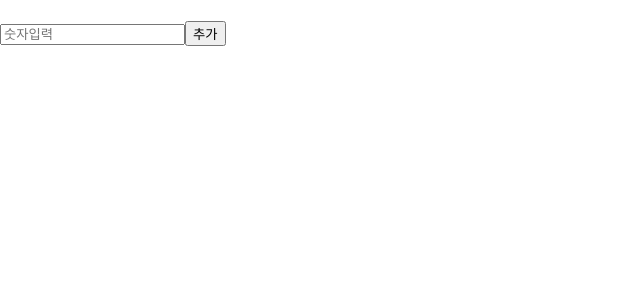
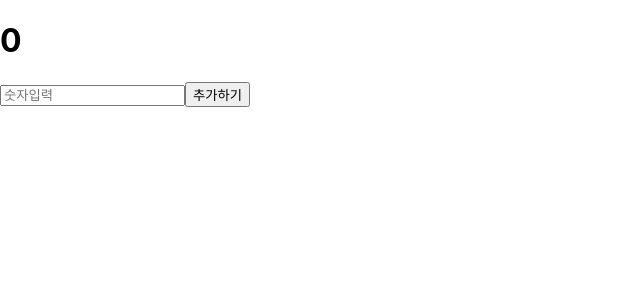
Before and after one commit to ww8007/Learn-React-with-Velopert-Book, a React (Create React App) app in the folder hooks-tutorial/: page / in a window 1280 px wide. Shown: the top 300 px of the page, without its empty margins (0-640 px from the left). Built offline with nearby package versions, Linux system fonts and the light colour scheme.

Commit message:
Make Success useState->useReducer

```diff
--- a/hooks-tutorial/src/GetAvgReducer.js
+++ b/hooks-tutorial/src/GetAvgReducer.js
@@ -1,47 +1,75 @@
 import React, { useReducer, useMemo } from 'react';
+
+function getAvg(numbers) {
+  if (numbers.length === 0) {
+    return 0;
+  }
+  const sum = numbers.reduce((acc, current) => acc + current);
+  return sum / numbers.length;
+}
 
 function reducer(state, action) {
   switch (action.type) {
-    case 'CHANGE': {
-      return (state.name = action.value);
+    case 'CLICK': {
+      console.log('click' + action.list);
+      console.log('click' + action.number);
+      console.log('click' + action);
+      console.log('click' + action.value);
+      console.log('click' + action.name);
+      return {
+        ...state,
+        list: [...state.list, parseInt(state.number)],
+        // [state.number]: '',
+        // [action.number]: '',
+        number: '',
+      };
     }
-    case 'CLICK': {
-      if (action.value === null) return;
-      const list = state.list.concat(parseInt(action.value));
-      if (list.length === 0) {
-        return;
-      }
-      const sum = list.reduce((acc, current) => acc + current);
-      return sum / list.length;
-    }
-    case 'MAKE': {
-    }
+
     default:
-      return state;
+      console.log('타이핑' + state.list);
+      console.log('타이핑' + state.number);
+      console.log(state);
+      console.log(action);
+      console.log('타이핑' + action.value);
+      console.log('타이핑' + action.name);
+      return {
+        ...state,
+        [action.name]: action.value,
+        // number: action.value,
+        // [state.number]: action.value,
+      };
   }
 }
 
 const GetAvgReducer = () => {
-  const [state, dispatch] = useReducer(reducer, { list: [], number: '' });
+  const initialState = {
+    list: [],
+    number: '',
+  };
+  const [state, dispatch] = useReducer(reducer, initialState);
   const { list, number } = state;
-  const avg = useMemo(() => dispatch('CLICK'), []);
+  const avg = useMemo(() => getAvg(list), [list]);
 
+  const onChange = (e) => {
+    dispatch(e.target);
+  };
+  const onClick = () => {};
   return (
     <div>
       <h1>{avg}</h1>
       <input
-        type="number"
         placeholder="숫자입력"
+        value={number}
         name="number"
+        onChange={onChange}
+      />
+      <button
         value={number}
-        onChange={() => dispatch({ type: 'CHANGE' })}
-      />
-      <button onClick={() => dispatch({ type: 'CLICK' })}>추가</button>
-      <ul>
-        {list.map((value, index) => (
-          <li key={index}>{value}</li>
-        ))}
-      </ul>
+        name="number"
+        onClick={() => dispatch({ type: 'CLICK' })}
+      >
+        추가하기
+      </button>
     </div>
   );
 };
```
